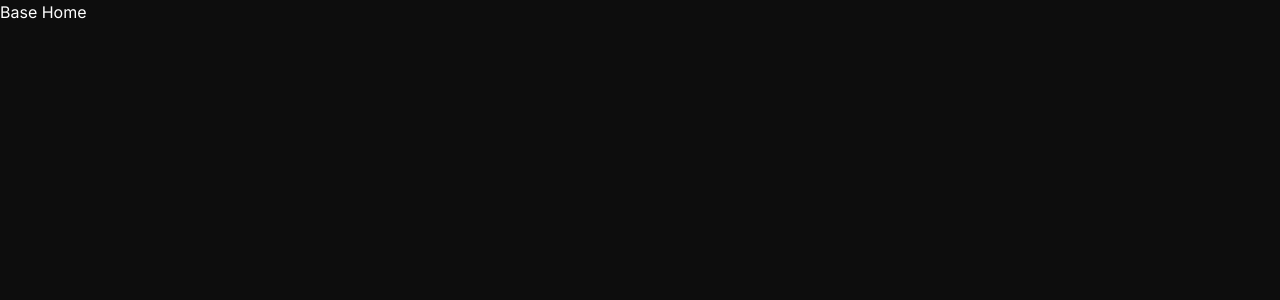
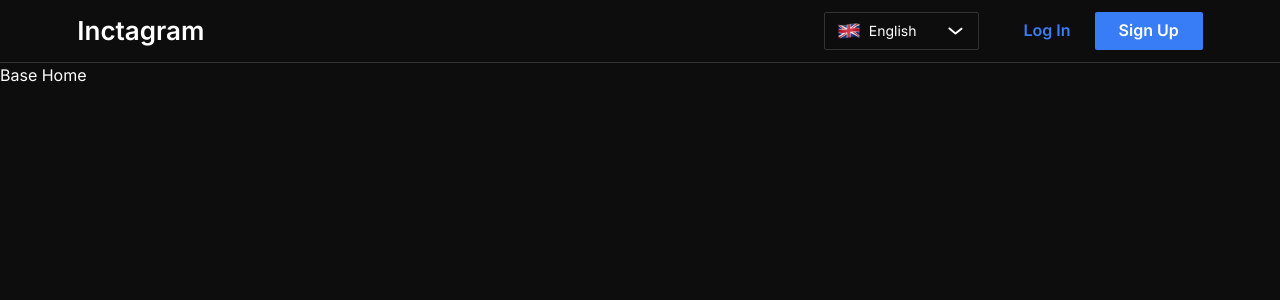
Before and after one commit to IncubatorSamurai/Inctagram, a Next.js app: page / in a window 1280 px wide. Shown: the top 300 px of the page. Built offline with nearby package versions, Linux system fonts and the light colour scheme.

Commit message:
DEV fix: add header to global Layout

```diff
--- a/src/app/layout.tsx
+++ b/src/app/layout.tsx
@@ -5,6 +5,7 @@ import '@fontsource/inter/700.css'
 import '@/app/_styles/ui/index.scss'
 
 import type { Metadata } from 'next'
+import { Header } from '@/widgets/header'
 
 export const metadata: Metadata = {
   title: 'Create Next App',
@@ -18,7 +19,10 @@ export default function RootLayout({
 }>) {
   return (
     <html lang="en">
-      <body>{children}</body>
+      <body>
+        <Header headerTitle={'Inctagram'} />
+        {children}
+      </body>
     </html>
   )
 }
```
